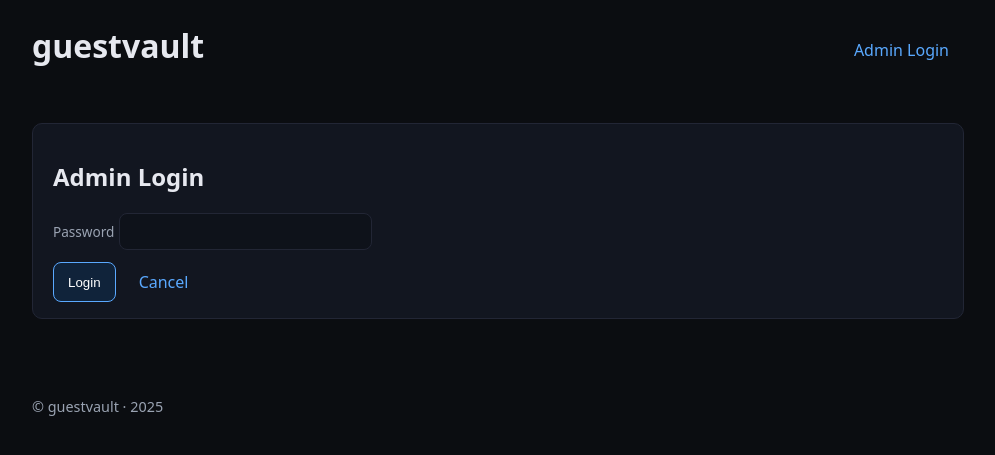
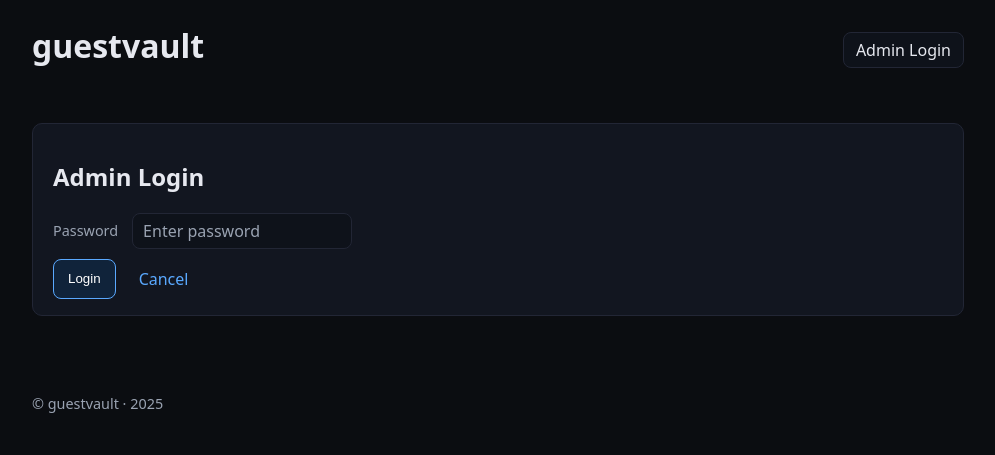
Before and after one commit to Sonicbird21/guestvault, a Flask app: page /admin/login in a window 1280 px wide. Shown: the top 455 px of the page, without its empty margins (142-1137 px from the left). Run offline with Flask 3, Linux system fonts and the light colour scheme; parts of the project's set-up code (start-up, migrations or seed data) failed here and were passed over.

Commit message:
improve ui & add pwd paramter to pre set password field

```diff
--- a/static/style.css
+++ b/static/style.css
@@ -59,6 +59,18 @@ header { display: flex; align-items: center; justify-content: space-between; gap
 input[type="file"] {
   padding: 8px 10px; background: #0e121a; border: 1px solid var(--border); border-radius: 8px; color: var(--text); font: inherit;
 }
+/* Keep native focus style for file input */
+.text-input {
+  padding: 8px 10px;
+  background: #0e121a;
+  border: 1px solid var(--border);
+  border-radius: 8px;
+  color: var(--text);
+  font: inherit;
+  line-height: 1.2;
+  outline: none;
+  height: 36px; /* match visual height of file input */
+}
 
 /* Compact text inputs to match site style */
 .text-input {
@@ -72,7 +84,7 @@ input[type="file"] {
   outline: none;
 }
 .text-input.compact { max-width: 220px; }
-.text-input:focus { border-color: var(--accent); box-shadow: 0 0 0 1px rgba(90,169,255,.15); }
+.text-input:focus { border-color: var(--border); box-shadow: none; }
 .text-input::placeholder { color: var(--muted); }
 select.text-input { appearance: none; background-image: linear-gradient(45deg, transparent 50%, var(--muted) 50%), linear-gradient(135deg, var(--muted) 50%, transparent 50%); background-position: calc(100% - 18px) center, calc(100% - 12px) center; background-size: 6px 6px, 6px 6px; background-repeat: no-repeat; padding-right: 30px; }
 select.text-input:focus { background-image: linear-gradient(45deg, transparent 50%, var(--accent) 50%), linear-gradient(135deg, var(--accent) 50%, transparent 50%); }
@@ -81,6 +93,14 @@ select.text-input:focus { background-image: linear-gradient(45deg, transparent 5
 .button:hover, button:hover { filter: brightness(1.1); }
 .button.secondary { border-color: var(--accent-2); background: #113016; }
 .button.link { border-color: transparent; background: transparent; color: var(--accent); }
+/* Tweak header admin action to better fit site's style */
+.admin-actions .button.link {
+  border-color: var(--border);
+  background: #0e121a;
+  color: var(--text);
+  padding: 6px 12px;
+}
+.admin-actions .button.link:hover { filter: brightness(1.05); }
 .button.danger { border-color: #ef5350; background: #3a1010; }
 
 .muted { color: var(--muted); }
--- a/templates/login.html
+++ b/templates/login.html
@@ -4,9 +4,11 @@
     <h2>Admin Login</h2>
     <form action="{{ url_for('admin_login_post') }}" method="post" class="login-form">
       <input type="hidden" name="csrf_token" value="{{ csrf_token }}" />
-      <label for="password" class="label">Password</label>
-      <input type="password" id="password" name="password" class="text-input" required />
-      <div class="actions">
+      <div style="display:flex; gap:8px; align-items:center; flex-wrap:wrap;">
+        <label for="password" class="small muted" style="margin-right:6px;">Password</label>
+        <input type="password" id="password" name="password" class="text-input compact" placeholder="Enter password" required />
+      </div>
+      <div class="actions" style="margin-top:10px;">
         <button type="submit" class="button">Login</button>
         <a href="{{ url_for('index') }}" class="button link">Cancel</a>
       </div>
```
Also changed, not shown: static/decrypt.js (+11 -0 lines).
